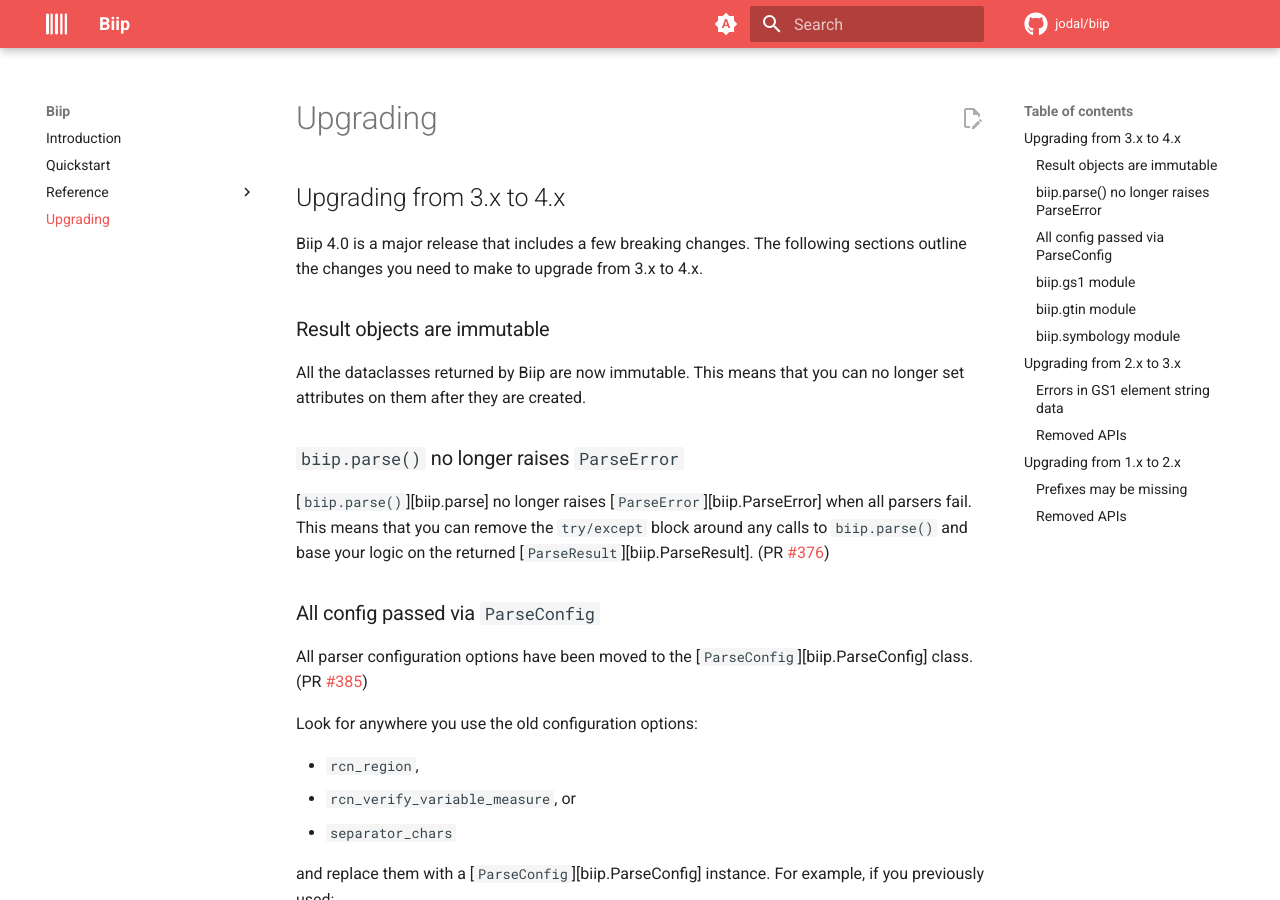
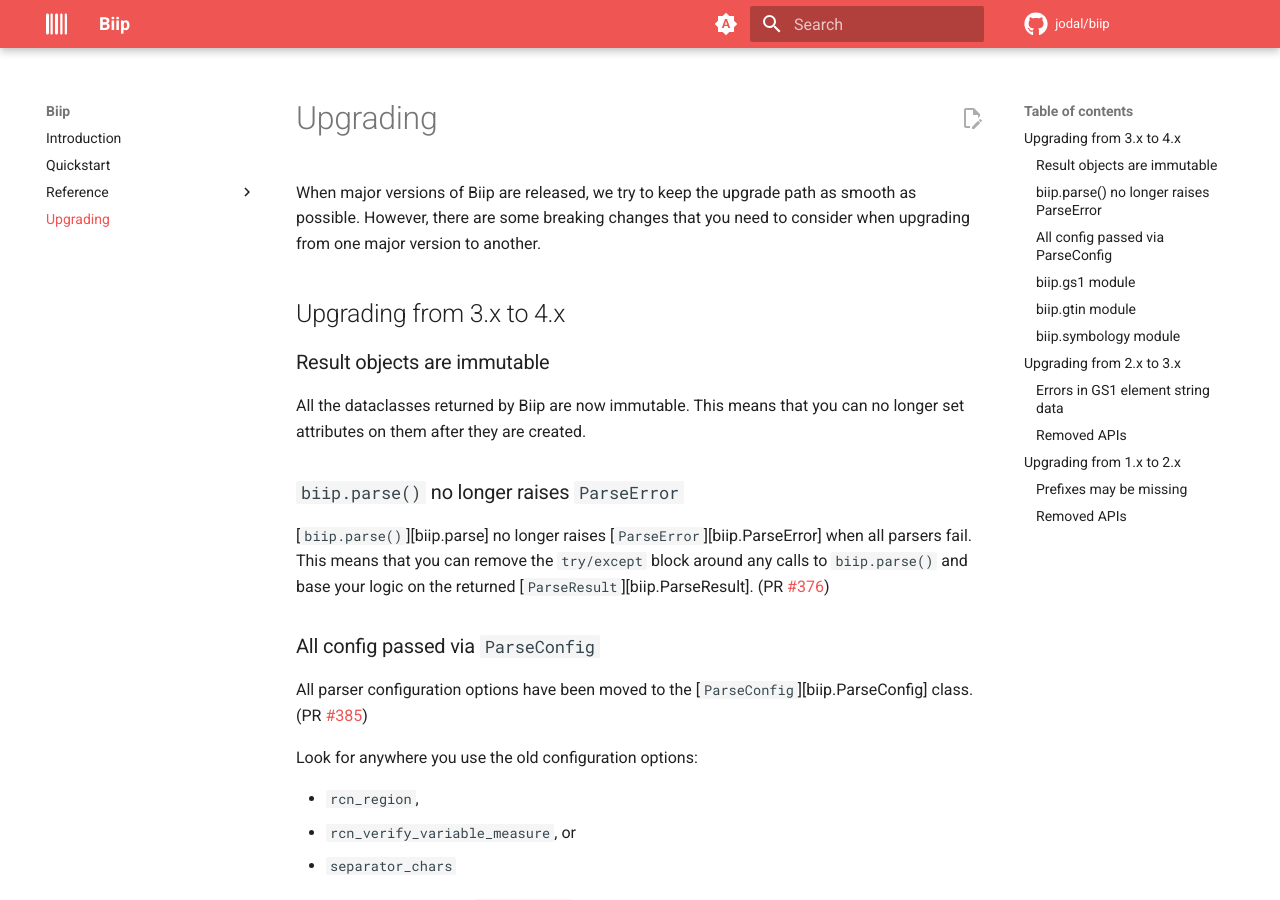
Before and after one commit to jodal/biip, an MkDocs documentation site: the page built from docs/upgrading.md, in a window 1280 px wide and 900 px high. Built offline with MkDocs 1.6.1 and Material for MkDocs 9.7.7, drawn with Linux system fonts in a browser that asks for light colours; comment, search, counter and statistics services are not loaded.

Commit message:
Add intro to upgrading docs

```diff
--- a/docs/upgrading.md
+++ b/docs/upgrading.md
@@ -1,9 +1,10 @@
 # Upgrading
 
+When major versions of Biip are released, we try to keep the upgrade path as
+smooth as possible. However, there are some breaking changes that you need to
+consider when upgrading from one major version to another.
+
 ## Upgrading from 3.x to 4.x
-
-Biip 4.0 is a major release that includes a few breaking changes. The following
-sections outline the changes you need to make to upgrade from 3.x to 4.x.
 
 ### Result objects are immutable
 
```
